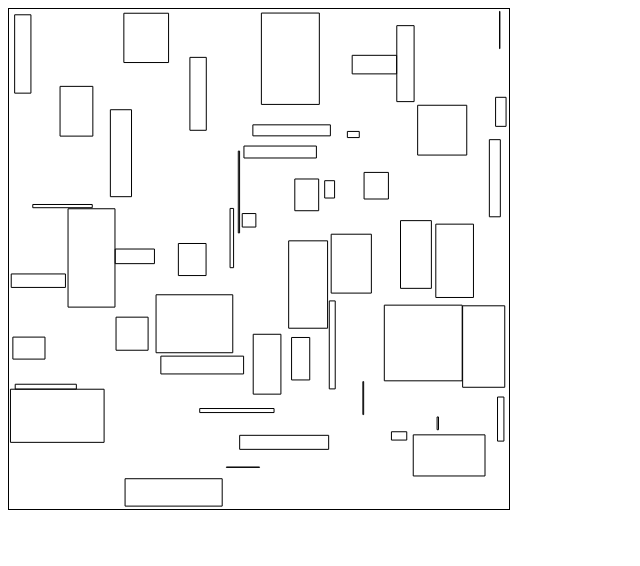
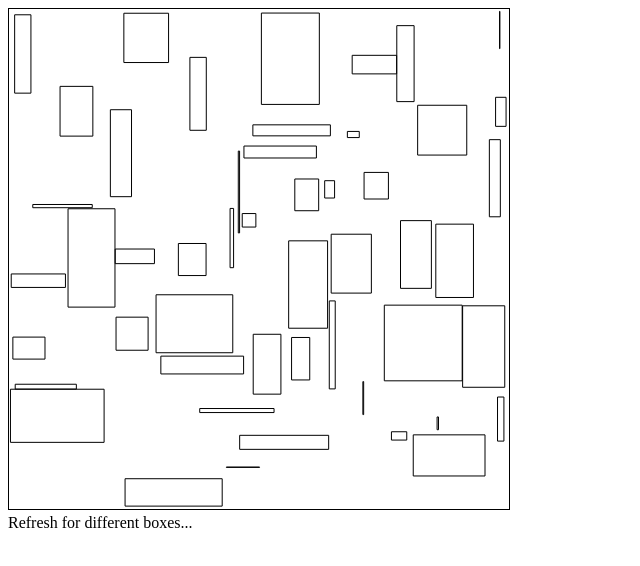
Before and after one commit to Jmtri7/BouncingBoxes, a plain HTML site: page index.html in a window 1280 px wide. Shown: the whole page, without its empty margins (0-640 px from the left). Drawn offline with Linux system fonts and the light colour scheme.

Commit message:
Update index.html

```diff
--- a/index.html
+++ b/index.html
@@ -6,6 +6,8 @@
 <body>
 
 <canvas id="myCanvas" width="500" height="500"></canvas>
+	<br>
+	Refresh for different boxes...
 <style type="text/css">
 	canvas {
 		border: 1px solid black;
```
